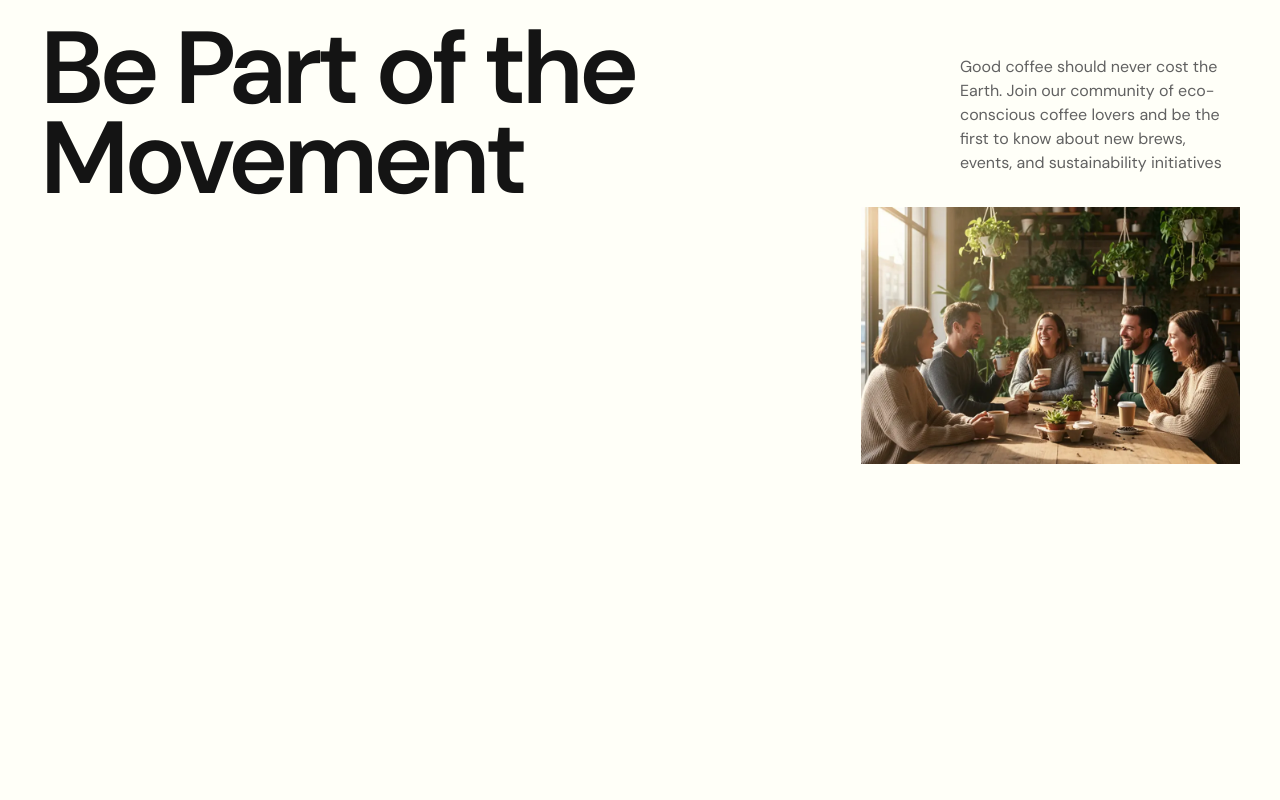
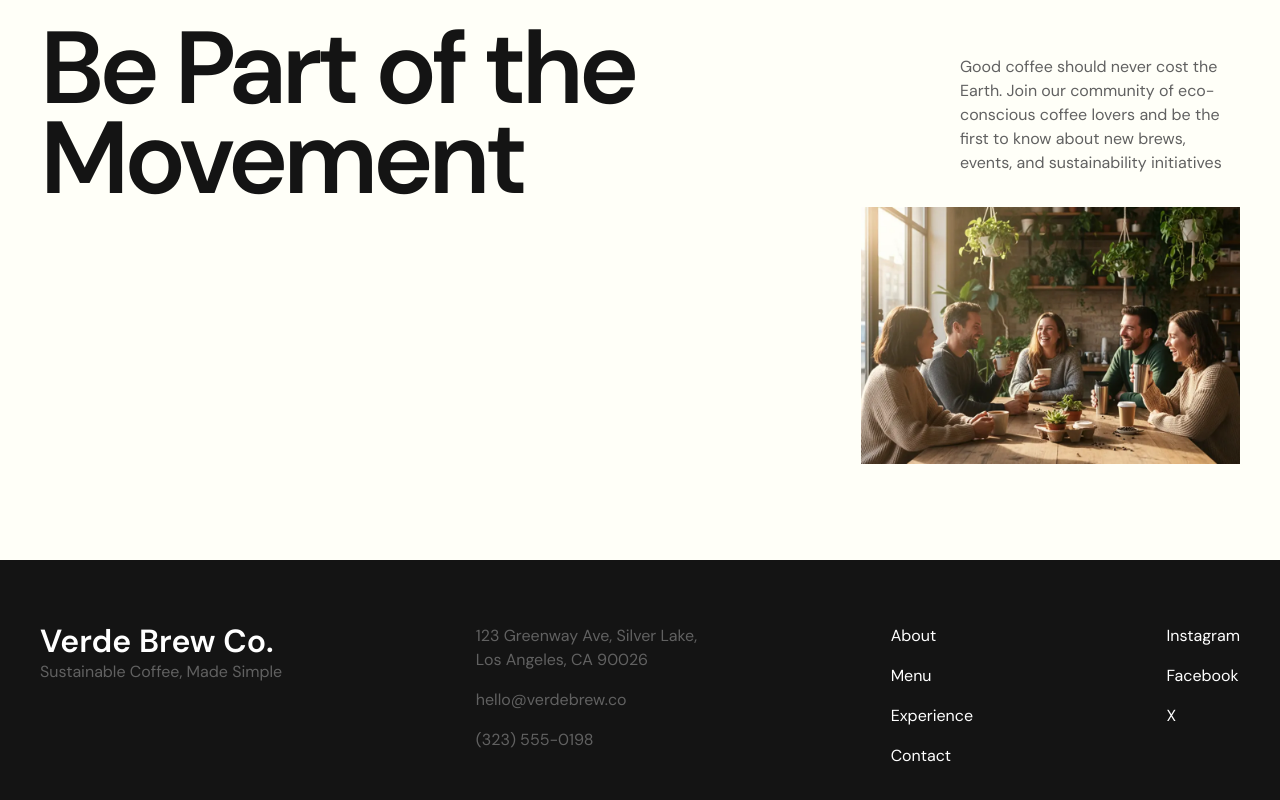
Before and after one commit to eigdoyr/verde-brew-co, a React (Vite) app: page / in a window 1280 px wide. Shown: the part 4181-4981 px from the top of the page. Before the commit the page ends 4741 px from the top, so only its background shows below. Built offline with nearby package versions, Linux system fonts and the light colour scheme.

Commit message:
feat: add footer

```diff
--- a/src/App.tsx
+++ b/src/App.tsx
@@ -12,6 +12,8 @@ import '@components/Experience.css'
 import Experience from '@components/Experience'
 import '@components/Movement.css'
 import Movement from '@components/Movement'
+import './components/Footer.css'
+import Footer from './components/Footer'
 
 function App() {
   return (
@@ -23,6 +25,7 @@ function App() {
       <Menu />
       <Experience />
       <Movement />
+      <Footer />
     </main>
   )
 }
--- /dev/null
+++ b/src/components/Footer.css
@@ -0,0 +1,63 @@
+.footer {
+  background-color: var(--black);
+  padding: 4rem 2.5rem;
+}
+
+.footer-grid {
+  display: flex;
+  justify-content: space-between;
+}
+
+.footer-logo {
+  color: var(--white);
+}
+
+.footer-tagline {
+  color: var(--muted-gray);
+}
+
+.footer-contact {
+  display: flex;
+  flex-direction: column;
+  gap: 1rem;
+  font-style: normal;
+  color: var(--muted-gray);
+}
+
+.footer-contact p {
+  color: var(--muted-gray);
+}
+
+.footer-contact p:nth-child(3) {
+  margin-top: 1rem;
+}
+
+.footer-nav {
+  display: flex;
+  flex-direction: column;
+  gap: 1rem;
+}
+
+.footer-nav a {
+  color: var(--white);
+  transition: opacity 0.2s ease;
+}
+
+.footer-nav a:hover {
+  opacity: 0.7;
+}
+
+.footer-social {
+  display: flex;
+  flex-direction: column;
+  gap: 1rem;
+}
+
+.footer-social a {
+  color: var(--white);
+  transition: opacity 0.2s ease;
+}
+
+.footer-social a:hover {
+  opacity: 0.7;
+}
--- /dev/null
+++ b/src/components/Footer.tsx
@@ -0,0 +1,37 @@
+function Footer() {
+  return (
+    <footer className="footer" id="contact">
+      <div className="footer-grid">
+        <div className="footer-brand">
+          <h3 className="footer-logo text-l">Verde Brew Co.</h3>
+          <p className="text-body footer-tagline">
+            Sustainable Coffee, Made Simple
+          </p>
+        </div>
+
+        <address className="footer-contact text-body">
+          <p className="text-body">
+            123 Greenway Ave, Silver Lake, <br /> Los Angeles, CA 90026
+          </p>
+          <a href="mailto:hello@verdebrew.co">hello@verdebrew.co</a>
+          <a href="tel:+13235550198">(323) 555-0198</a>
+        </address>
+
+        <nav className="footer-nav text-body">
+          <a href="#about">About</a>
+          <a href="#menu">Menu</a>
+          <a href="#experience">Experience</a>
+          <a href="#contact">Contact</a>
+        </nav>
+
+        <div className="footer-social text-body">
+          <a href="#">Instagram</a>
+          <a href="#">Facebook</a>
+          <a href="#">X</a>
+        </div>
+      </div>
+    </footer>
+  )
+}
+
+export default Footer
```
